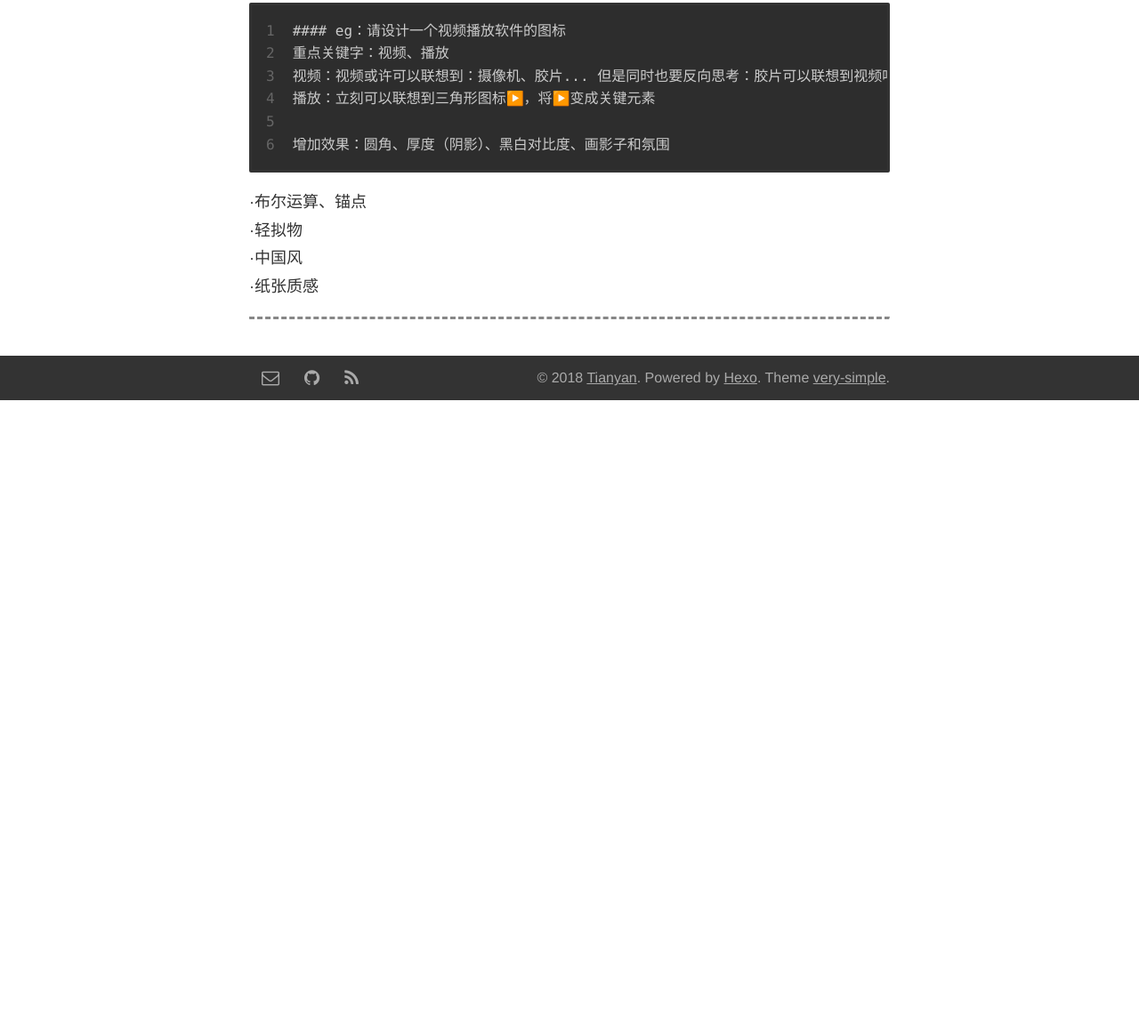
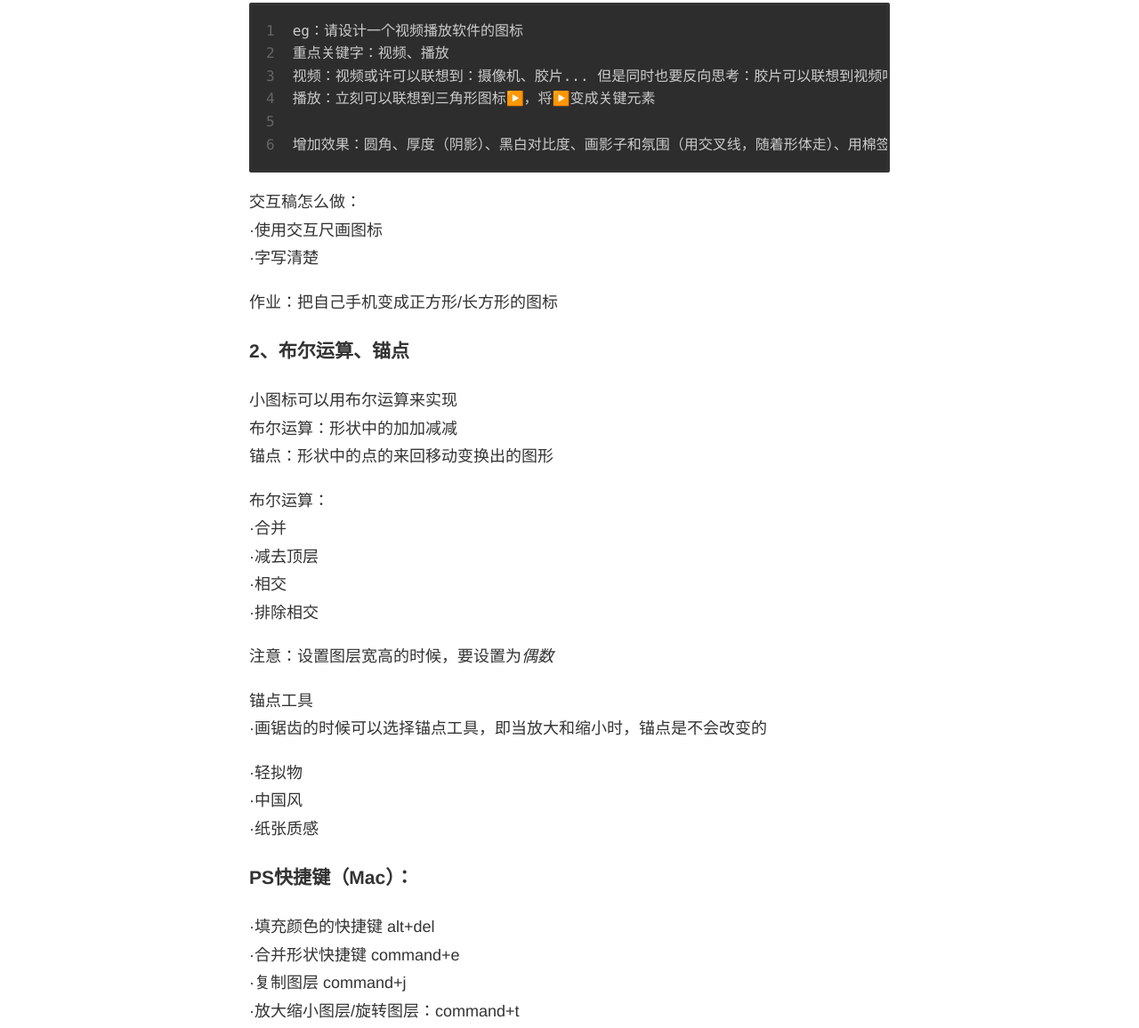
Before and after one commit to tianyan89/tianyan89.github.io, a plain HTML site: page 2018/09/11/PS学习日记/index.html in a window 1280 px wide. Shown: the part 1681-2837 px from the top of the page at 89% size. Before the commit the page ends 2131 px from the top, so only its background shows below. Drawn offline with nearby package versions, Linux system fonts and the light colour scheme; some packages are replaced by stand-ins of ours; a script that the page names is missing.

Commit message:
Site updated: 2018-09-18 10:06:08

```diff
--- a/2018/09/11/PS学习日记/index.html
+++ b/2018/09/11/PS学习日记/index.html
@@ -8,9 +8,16 @@
 <p>通道的用处<br>·颜色通道用来记录颜色信息<br>·胶片里记录油墨的颜色信息</p>
 <h3 id="调色"><a href="#调色" class="headerlink" title="调色"></a>调色</h3><hr>
 <h2 id="牛魔王BIGD学习"><a href="#牛魔王BIGD学习" class="headerlink" title="牛魔王BIGD学习"></a>牛魔王BIGD学习</h2><h3 id="1、手绘稿与视觉关系"><a href="#1、手绘稿与视觉关系" class="headerlink" title="1、手绘稿与视觉关系"></a>1、手绘稿与视觉关系</h3><p>提高ui手绘稿：<br>工具：<br>·自动铅笔：红环、三菱、无印良品<br>·网点本<br>·交互尺</p>
-<p>技巧：<br>·学会用尺子<br>·该重就重，该涂就涂-结构线的地方涂重<br>·记得影子或环境（四周画阴影）<br>·线条练习</p>
-<figure class="highlight plain"><table><tr><td class="gutter"><pre><span class="line">1</span><br><span class="line">2</span><br><span class="line">3</span><br><span class="line">4</span><br><span class="line">5</span><br><span class="line">6</span><br></pre></td><td class="code"><pre><span class="line">#### eg：请设计一个视频播放软件的图标</span><br><span class="line">重点关键字：视频、播放</span><br><span class="line">视频：视频或许可以联想到：摄像机、胶片... 但是同时也要反向思考：胶片可以联想到视频吗？</span><br><span class="line">播放：立刻可以联想到三角形图标▶️，将▶️变成关键元素</span><br><span class="line"></span><br><span class="line">增加效果：圆角、厚度（阴影）、黑白对比度、画影子和氛围</span><br></pre></td></tr></table></figure>
-<p>·布尔运算、锚点<br>·轻拟物<br>·中国风<br>·纸张质感</p>
+<p>技巧：<br>·学会用尺子，打辅助线<br>·该重就重，该涂就涂-结构线的地方涂重<br>·记得影子或环境（四周画阴影）<br>·线条练习</p>
+<figure class="highlight plain"><table><tr><td class="gutter"><pre><span class="line">1</span><br><span class="line">2</span><br><span class="line">3</span><br><span class="line">4</span><br><span class="line">5</span><br><span class="line">6</span><br></pre></td><td class="code"><pre><span class="line">eg：请设计一个视频播放软件的图标</span><br><span class="line">重点关键字：视频、播放</span><br><span class="line">视频：视频或许可以联想到：摄像机、胶片... 但是同时也要反向思考：胶片可以联想到视频吗？</span><br><span class="line">播放：立刻可以联想到三角形图标▶️，将▶️变成关键元素</span><br><span class="line"></span><br><span class="line">增加效果：圆角、厚度（阴影）、黑白对比度、画影子和氛围（用交叉线，随着形体走）、用棉签虚化周围的影子</span><br></pre></td></tr></table></figure>
+<p>交互稿怎么做：<br>·使用交互尺画图标<br>·字写清楚</p>
+<p>作业：把自己手机变成正方形/长方形的图标</p>
+<h3 id="2、布尔运算、锚点"><a href="#2、布尔运算、锚点" class="headerlink" title="2、布尔运算、锚点"></a>2、布尔运算、锚点</h3><p>小图标可以用布尔运算来实现<br>布尔运算：形状中的加加减减<br>锚点：形状中的点的来回移动变换出的图形</p>
+<p>布尔运算：<br>·合并<br>·减去顶层<br>·相交<br>·排除相交</p>
+<p>注意：设置图层宽高的时候，要设置为<em>偶数</em></p>
+<p>锚点工具<br>·画锯齿的时候可以选择锚点工具，即当放大和缩小时，锚点是不会改变的</p>
+<p>·轻拟物<br>·中国风<br>·纸张质感</p>
+<h3 id="PS快捷键（Mac）："><a href="#PS快捷键（Mac）：" class="headerlink" title="PS快捷键（Mac）："></a>PS快捷键（Mac）：</h3><p>·填充颜色的快捷键 alt+del<br>·合并形状快捷键 command+e<br>·复制图层 command+j<br>·放大缩小图层/旋转图层：command+t</p>
 </div><!-- comment system--><div class="container"><hr></div></article><footer id="footer"><div class="container"><div class="bar"><div class="social"><a href="mailto:492230376@qq.com" target="_blank"><i class="fa fa-envelope-o"></i></a><a href="https://github.com/tianyan89" target="_blank"><i class="fa fa-github"></i></a><a href="/atom.xml" target="_blank"><i class="fa fa-rss"></i></a></div><div class="footer">© 2018 <a href="/" rel="nofollow">Tianyan</a>. Powered by <a rel="nofollow" target="_blank" href="https://hexo.io">Hexo</a>. Theme <a target="_blank" href="https://github.com/lotabout/very-simple">very-simple</a>.</div></div></div></footer><link rel="stylesheet" type="text/css" href="//cdn.bootcss.com/fancybox/2.1.5/jquery.fancybox.css"><script src="//cdn.bootcss.com/jquery/2.0.3/jquery.min.js"></script><script src="//cdn.bootcss.com/fancybox/2.1.5/jquery.fancybox.pack.js"></script><script>$(document).ready(function() {
     $(".fancybox").fancybox();
 });
```
